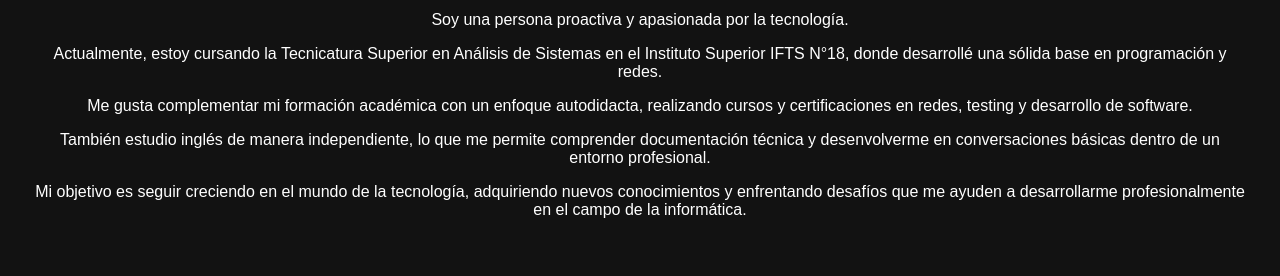
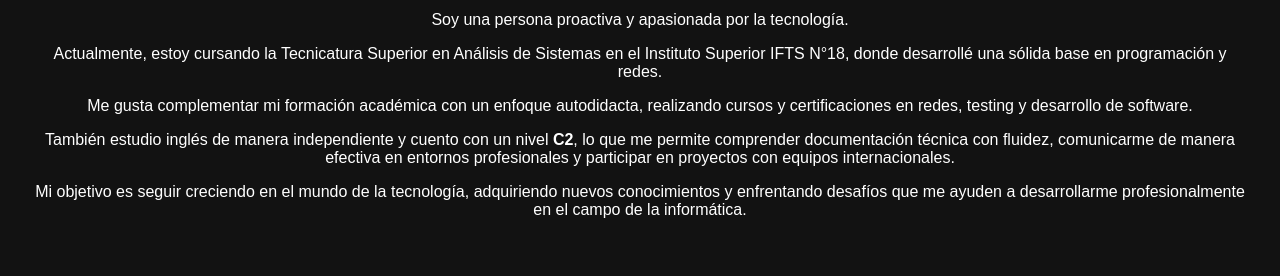
Before and after one commit to matiasleonel28/Portfolio--Matias-Gomez, a plain HTML site: page index.html in a window 1280 px wide. Shown: the part 524-800 px from the top of the page. Drawn offline with Linux system fonts and the light colour scheme.

Commit message:
Update index.html

```diff
--- a/index.html
+++ b/index.html
@@ -48,8 +48,9 @@
       donde desarrollé una sólida base en programación y redes. </p>
     <p> Me gusta complementar mi formación académica con un enfoque autodidacta, realizando cursos y certificaciones en
       redes, testing y desarrollo de software. </p>
-    <p> También estudio inglés de manera independiente, lo que me permite comprender documentación técnica y
-      desenvolverme en conversaciones básicas dentro de un entorno profesional. </p>
+    <p>También estudio inglés de manera independiente y cuento con un nivel <strong>C2</strong>, lo que me permite comprender
+      documentación técnica con fluidez, comunicarme de manera efectiva en entornos profesionales y participar en proyectos con
+      equipos internacionales.</p>
     <p> Mi objetivo es seguir creciendo en el mundo de la tecnología, adquiriendo nuevos conocimientos y enfrentando
       desafíos que me ayuden a desarrollarme profesionalmente en el campo de la informática. </p>
 
```
